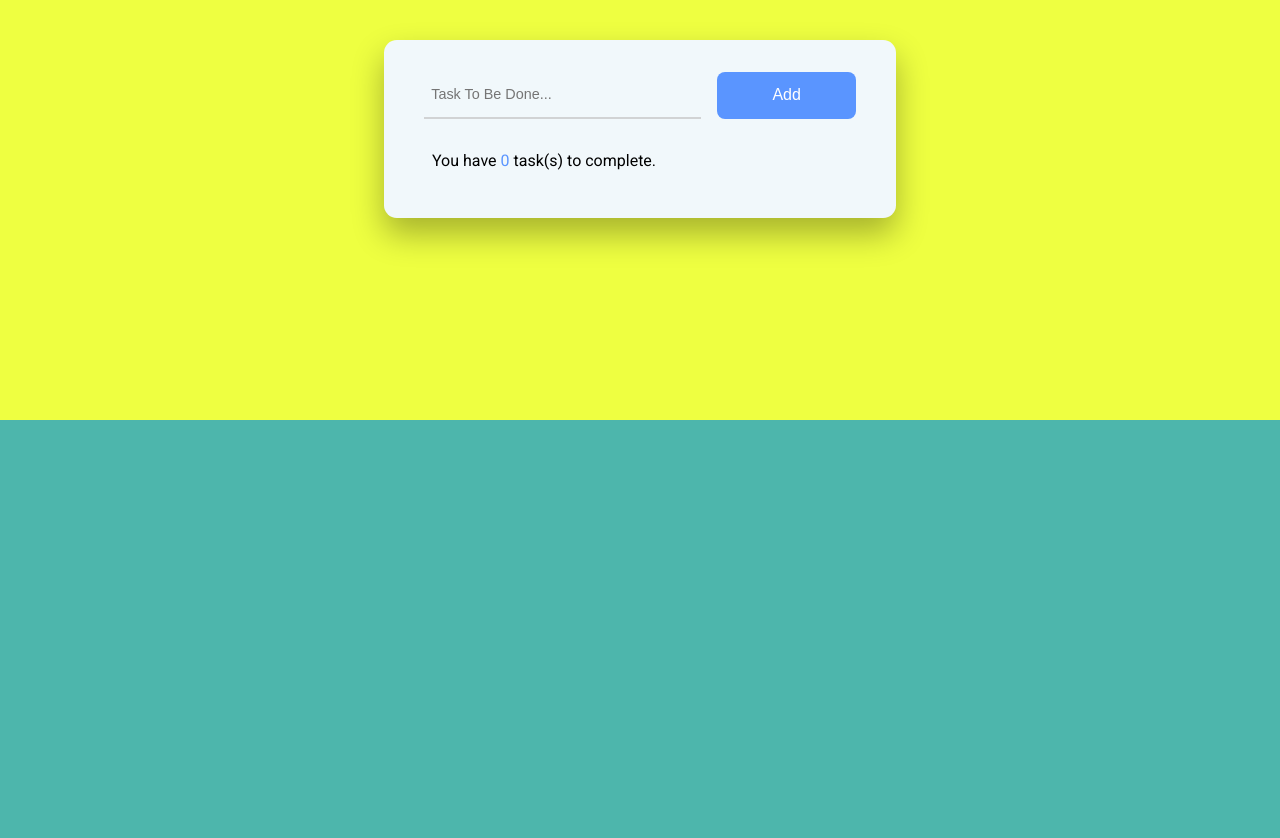
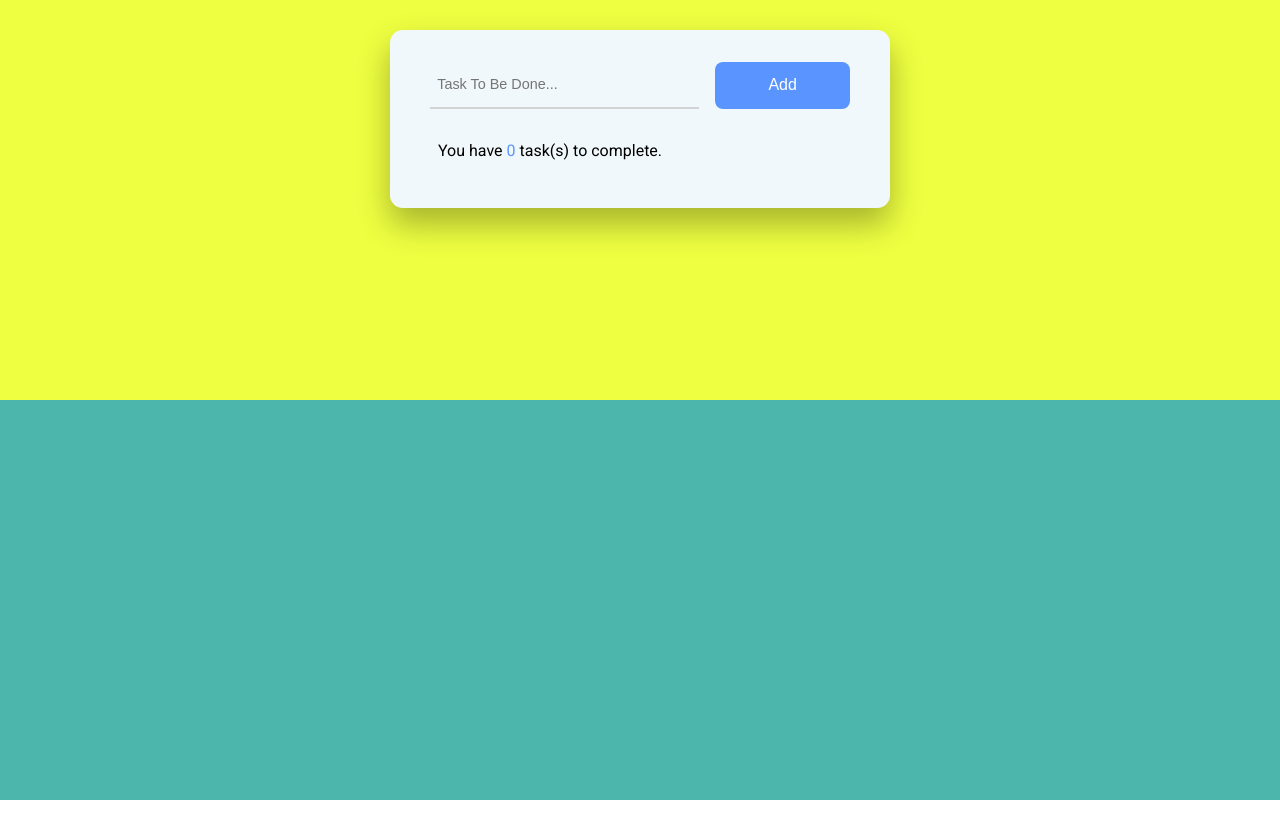
Before and after one commit to Jedyokey/TO_DO_LIST_APP, a plain HTML site: page index.html in a window 1280 px wide. After the commit the page ends 800 px from the top, so only its background shows below. Drawn offline with Linux system fonts and the light colour scheme.

Commit message:
Update style.css

```diff
--- a/CSS/style.css
+++ b/CSS/style.css
@@ -9,27 +9,29 @@ body {
 }
 .app {
     font-family: "Roboto", sans-serif;
-/*     width: min(95vw, 31.25em);
+    width: min(95vw, 31.25em);
     position: absolute;
     margin: auto;
     left: 0;
     right: 0;
-    top: 30px; */
+    top: 30px;
 }
 .container {
     padding: 2em 2.5em;
     background-color: #f1f8fb;
     box-shadow: 0 1em 2em rgba(0, 0, 0, 0.3);
     border-radius: 0.8em;
-    width: 40%;
-    margin: auto;
-    margin-top: 40px;
+    width: 100%;
+    overflow-x: hidden;
+/*     margin: auto;
+    margin-top: 40px; */
 }
 .wrapper {
     position: relative;
     display: grid;
     grid-template-columns: 8fr 4fr;
     gap: 1em;
+    overflow-x: hidden;
 }
 .wrapper input {
     width: 100%;
@@ -141,7 +143,7 @@ body {
 }
 
 /* Media Queries */
-@media screen and (max-width: 991px) {
+/* @media screen and (max-width: 991px) {
     .container {
         width: 70%;
     }
@@ -151,4 +153,4 @@ body {
         width: 95%;
         padding: 2em 1.5em;
     }
-}
+} */
```
